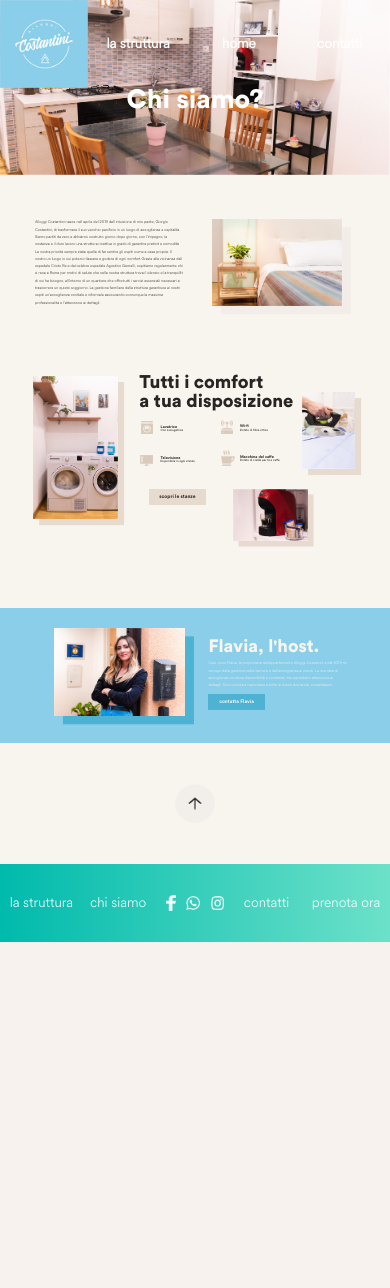
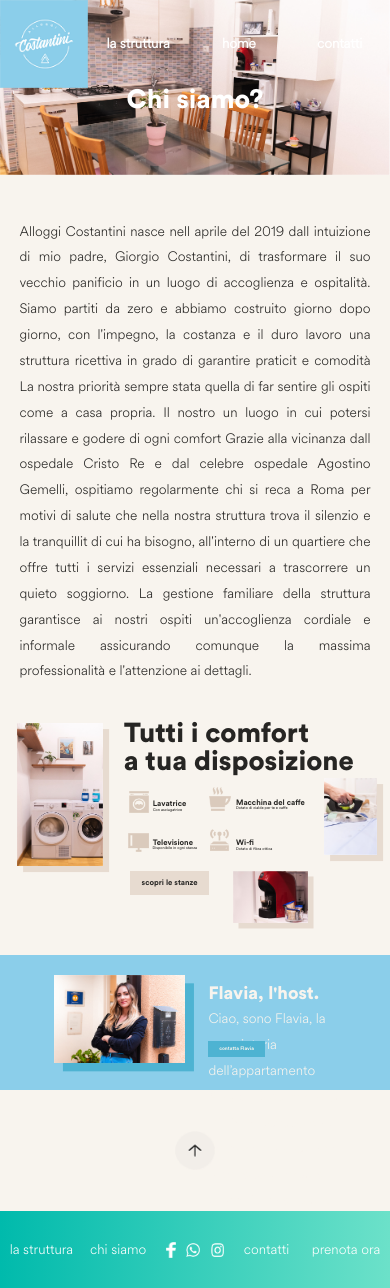
Before and after one commit to Tiziano02/prova, a PHP site: the page made by chi siamo.html in a window 390 px wide. Shown: the top 1288 px of the page. Before the commit the page ends 942 px from the top, so only its background shows below. Run offline with PHP 8.4, Linux system fonts and the light colour scheme.

Commit message:
responsiveChisiamo

```diff
--- a/chi siamo.html
+++ b/chi siamo.html
@@ -58,7 +58,7 @@
     <img class="foto_comfort2" src="Chi_siamo_foto/comfort_2.jpg">
     <img class="foto_comfort3" src="Chi_siamo_foto/comfort_3.jpg">
     <div class="titolo_comfort">Tutti i comfort<br>a tua disposizione</div>
-    <div>
+    <div class="comfort_pic">
       <img class="pic_wm" src="Chi_siamo_foto/pic_wm.png">
       <img class="pic_tv" src="Chi_siamo_foto/pic_tv.png">
       <img class="pic_wifi" src="Chi_siamo_foto/pic_wifi.png">
--- a/css/chi siamo/chi siamo.css
+++ b/css/chi siamo/chi siamo.css
@@ -1,3 +1,141 @@
+@media (max-width: 1200px) {
+
+  .content {
+    position: relative;
+
+    height: 22.44791666667vw;
+    margin-top: 10.05208333333vw;
+    margin-left: 0vw !important;
+    margin-right: 0vw !important;
+
+    display: flex;
+    align-items: center !important;
+    text-align: center !important;
+    flex-direction: column !important;
+  }
+
+  .contenitore_comfort {
+    margin-top: 106.96875vw !important;
+  }
+
+  .content_img {
+    display: none;
+  }
+
+  .content_testo {
+    height: 135vw !important;
+    width: 90vw !important;
+    text-align: justify !important;
+  }
+
+  .foto_comfort1 {
+    margin-left: 4.385417vw !important;
+  }
+
+  .foto_comfort2 {
+    top: 223.3125vw !important;
+  }
+
+  .foto_comfort3 {
+    top: 199.416667vw !important;
+    left: 83vw !important;
+  }
+
+  .pic_tv {
+    top: 213.666667vw !important;
+  }
+
+  .pic_wm {
+    top: 202.864583vw !important;
+  }
+
+  .pic_wifi {
+    top: 212.666667vw !important;
+  }
+
+  .pic_coffe {
+    top: 201.864583vw !important;
+  }
+
+  .button_comfort {
+
+    left: 33.28125vw !important;
+    width: 20.427083vw !important;
+    height: 6.0625vw !important;
+    top: 223.3125vw !important;
+  }
+
+
+  .pic_wm {
+    left: 33.1458333vw !important;
+    width: 4.96875vw !important;
+    height: 5.489583vw !important;
+  }
+
+  .pic_coffe {
+    left: 53.66666667vw !important;
+    width: 5.645833vw !important;
+    height: 6.0625vw !important;
+  }
+
+  .pic_wifi {
+    width: 5.072917vw !important;
+    height: 5.645833vw !important;
+    left: 53.77083333vw !important;
+  }
+
+  .pic_tv {
+    left: 32.885416667vw !important;
+    width: 5.4375vw !important;
+    height: 4.864583vw !important;
+  }
+
+
+  .titolo_coffe {
+    position: absolute;
+    left: 60.5141146vw !important;
+    top: 204.58224vw !important;
+
+  }
+
+  .testo_coffe {
+    left: 60.4951562vw !important;
+    top: 206.78276vw !important;
+  }
+
+  .titolo_wifi {
+    left: 60.511510416666667vw !important;
+    top: 214.841354166666667vw !important;
+  }
+
+  .testo_wifi {
+    left: 60.490677083333333vw !important;
+    top: 217.069792vw !important;
+  }
+
+  .titolo_tv {
+    left: 39.1461458vw !important;
+    top: 214.850208vw !important;
+  }
+
+  .testo_tv {
+    left: 39.1085417vw !important;
+    top: 217.029271vw !important;
+  }
+
+  .titolo_wm {
+    left: 39.1461458vw !important;
+    top: 204.850208vw !important;
+  }
+
+  .testo_wm {
+    left: 39.1513542vw !important;
+    top: 207.083385vw !important;
+  }
+
+
+}
+
 .title {
   /*posizione e dimenzione*/
   position: absolute;
--- a/css/chi siamo/regolefontChiSiamo.css
+++ b/css/chi siamo/regolefontChiSiamo.css
@@ -1,3 +1,59 @@
+@media (max-width: 1200px) {
+  .content_testo {
+    font-size: 3.5vw !important;
+  }
+
+  .titolo_comfort {
+    font-size: 7vw !important;
+  }
+
+  .titolo_coffe {
+    font-size: 2vw !important;
+
+  }
+
+  .titolo_tv {
+    font-size: 2vw !important;
+
+  }
+
+  .titolo_wifi {
+    font-size: 2vw !important;
+
+  }
+
+  .titolo_wm {
+    font-size: 2vw !important;
+
+  }
+
+  .testo_coffe {
+    font-size: 1vw !important;
+  }
+
+  .testo_wifi {
+    font-size: 1vw !important;
+  }
+
+  .testo_tv {
+    font-size: 1vw !important;
+  }
+
+  .testo_wm {
+    font-size: 1vw !important;
+  }
+
+  .button_comfort {
+    font-size: 2vw !important;
+  }
+
+  .testo_host {
+    font-size: 3.5vw !important;
+  }
+
+}
+
+
 .menu>a {
   font-family: 'Light';
   font-size:
```
